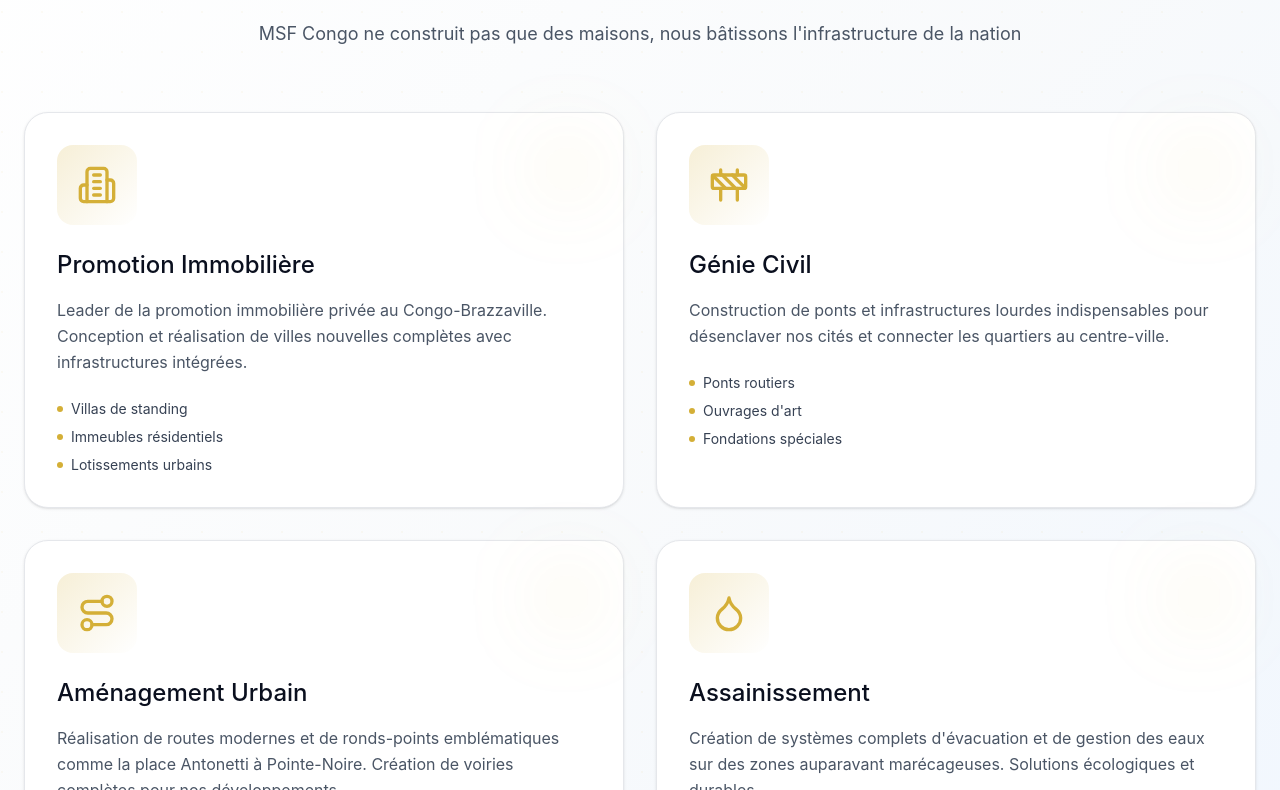
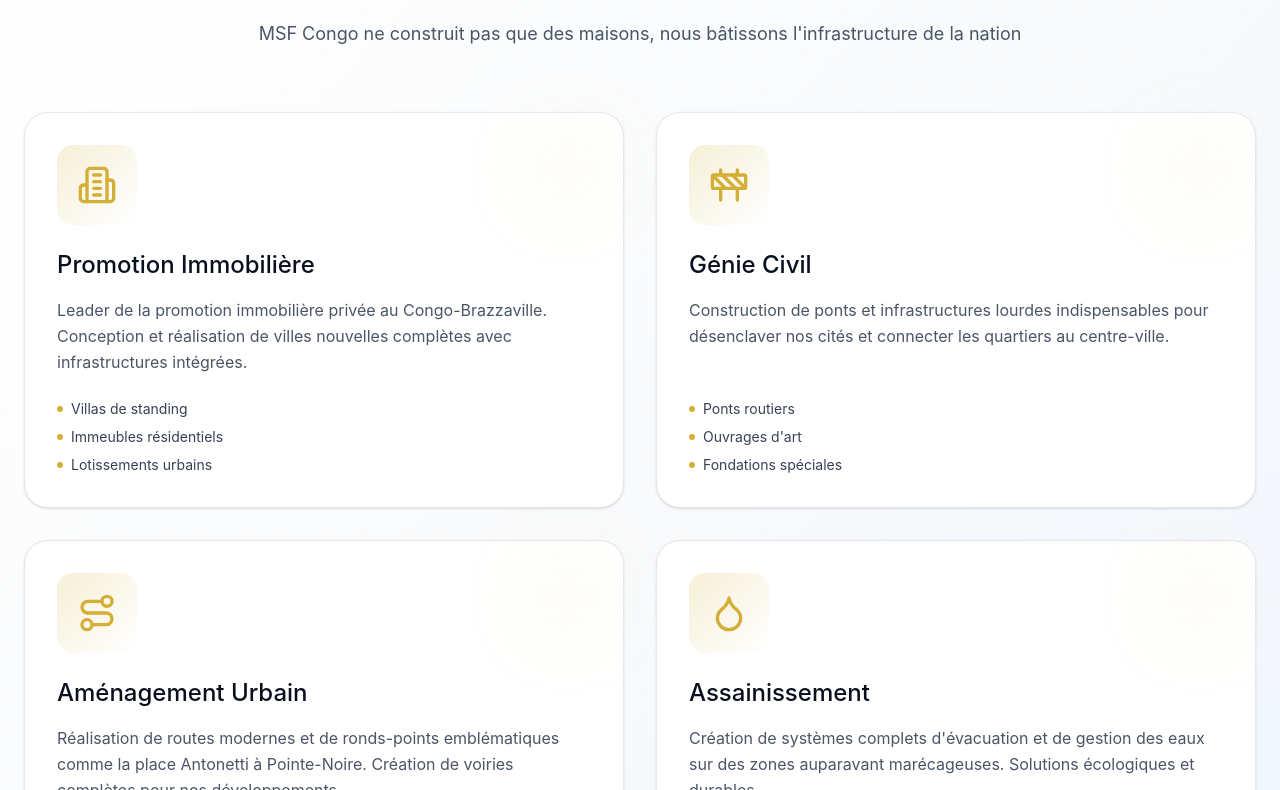
Before and after one commit to SemF824/Msfprojectclient, a React (Vite) app: page /vitrine in a window 1280 px wide. Shown: the part 6290-7080 px from the top of the page. Built offline with nearby package versions, Linux system fonts and the light colour scheme; no server answers; the database is empty.

Commit message:
ajout de certains dossiers dans gitignore & reg clignotements

```diff
--- a/src/app/components/Expertise.tsx
+++ b/src/app/components/Expertise.tsx
@@ -76,38 +76,38 @@
           </motion.p>
         </div>
 
-        {/* Expertise Grid */}
+        {/* Expertise Grid - OPTIMISÉ POUR ÉVITER LE FLICKERING */}
         <div className="grid md:grid-cols-2 gap-8">
           {expertiseAreas.map((area, index) => (
             <motion.div
               key={index}
               initial={{ opacity: 0, y: 20 }}
               whileInView={{ opacity: 1, y: 0 }}
-              viewport={{ once: true }}
+              viewport={{ once: true, margin: "0px 0px -100px 0px" }}
               transition={{ delay: index * 0.1 }}
-              className="group relative p-8 bg-white backdrop-blur-xl rounded-3xl border border-gray-200 hover:border-[#d4af37]/50 transition-all duration-500 shadow-sm"
+              className="group relative p-8 bg-white backdrop-blur-xl rounded-3xl border border-gray-200 hover:border-[#d4af37]/50 transition-all duration-500 shadow-sm flex flex-col min-h-[350px]"
             >
-              {/* Icon Container */}
-              <div className="relative mb-6">
-                <div className="w-20 h-20 bg-gradient-to-br from-[#d4af37]/20 to-transparent rounded-2xl flex items-center justify-center group-hover:scale-110 transition-transform duration-500">
+              {/* Icon Container - Hauteur fixe */}
+              <div className="relative mb-6 flex-shrink-0">
+                <div className="w-20 h-20 bg-gradient-to-br from-[#d4af37]/20 to-transparent rounded-2xl flex items-center justify-center group-hover:scale-110 transition-transform duration-500 flex-shrink-0">
                   <area.icon className="w-10 h-10 text-[#d4af37]" />
                 </div>
                 <div className="absolute -top-2 -right-2 w-16 h-16 bg-[#d4af37]/10 rounded-full blur-2xl group-hover:bg-[#d4af37]/20 transition-colors duration-500" />
               </div>
 
-              {/* Content */}
-              <h3 className="text-2xl text-[#0a0f1e] mb-4 group-hover:text-[#d4af37] transition-colors">
+              {/* Content - Remplit l'espace */}
+              <h3 className="text-2xl text-[#0a0f1e] mb-4 group-hover:text-[#d4af37] transition-colors flex-shrink-0">
                 {area.title}
               </h3>
-              <p className="text-gray-600 mb-6 leading-relaxed">
+              <p className="text-gray-600 mb-6 leading-relaxed flex-1">
                 {area.description}
               </p>
 
-              {/* Highlights */}
-              <ul className="space-y-2">
+              {/* Highlights - En bas, non resizable */}
+              <ul className="space-y-2 flex-shrink-0">
                 {area.highlights.map((highlight, idx) => (
                   <li key={idx} className="flex items-center gap-2 text-gray-700">
-                    <div className="w-1.5 h-1.5 bg-[#d4af37] rounded-full" />
+                    <div className="w-1.5 h-1.5 bg-[#d4af37] rounded-full flex-shrink-0" />
                     <span className="text-sm">{highlight}</span>
                   </li>
                 ))}
```
Also changed, not shown: src/app/pages/Services.tsx (line endings or trailing spaces), 1 other file (tests, documents, lock files or other folders).
